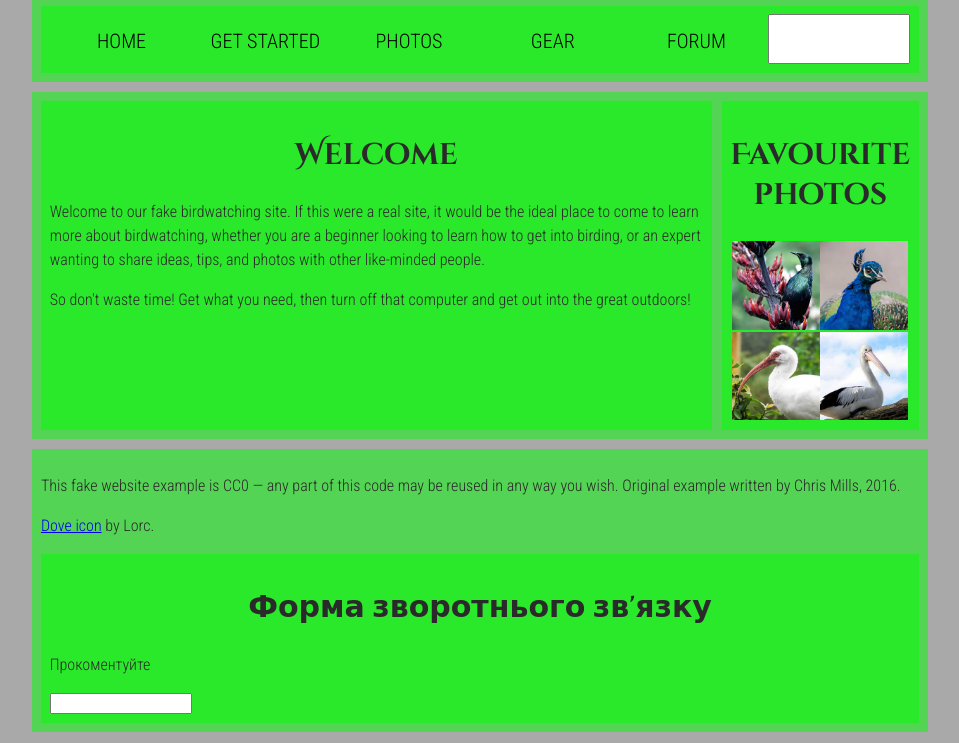
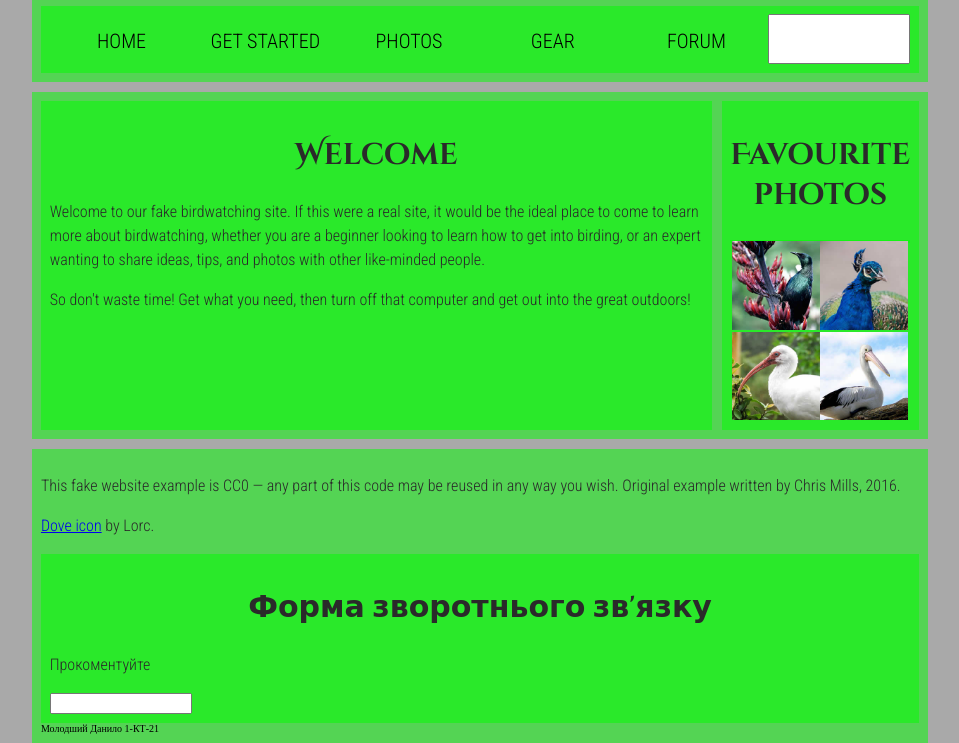
Before and after one commit to Enkerou/28.041Molodshyi, a plain HTML site: page index.html in a window 1280 px wide. Shown: the part 111-854 px from the top of the page, without its empty margins (160-1119 px from the left). Drawn offline with Linux system fonts and the light colour scheme.

Commit message:
Update index.html

```diff
--- a/index.html
+++ b/index.html
@@ -67,7 +67,8 @@
        <h2>Форма зворотнього зв'язку</h2>
        <p>Прокоментуйте</p>
        <input type="text" name="Коментар">
-     </section>
+      </section>
+      Молодший Данило 1-КТ-21
 
     </footer>
 
```
